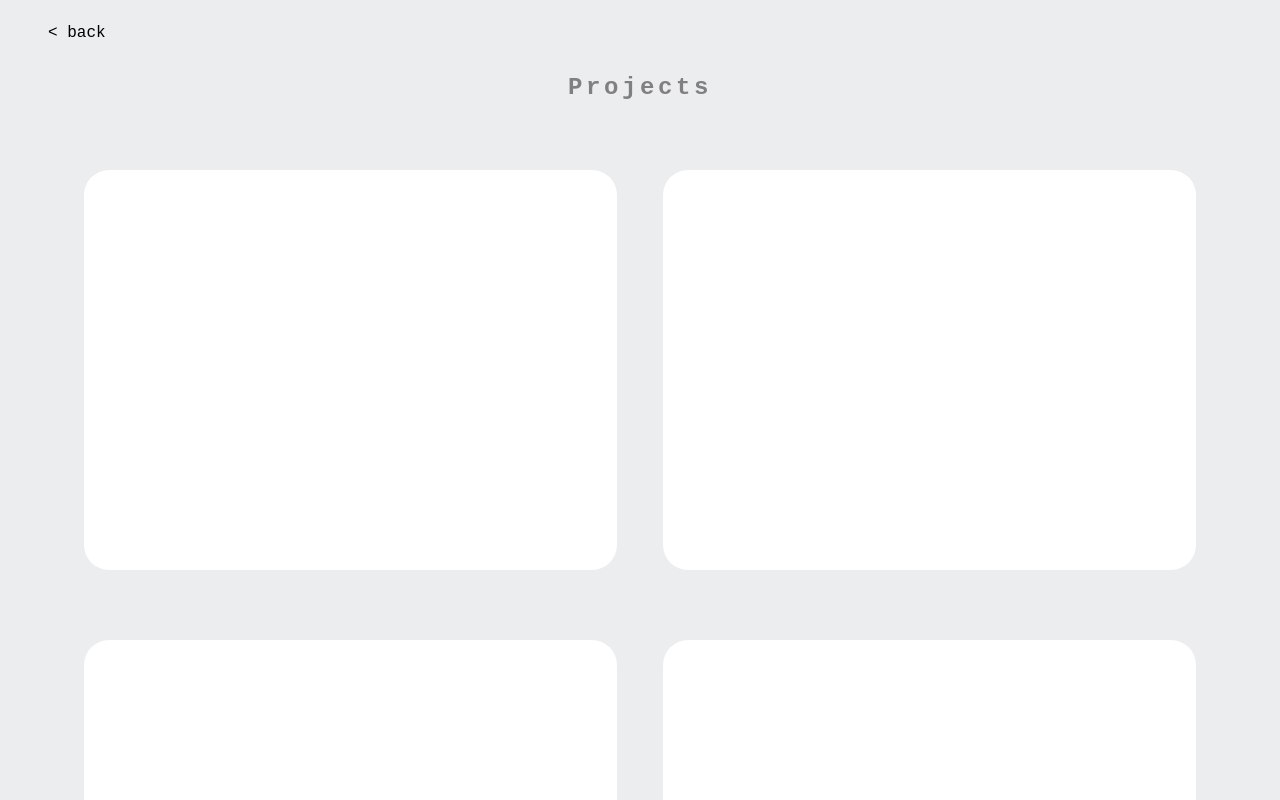
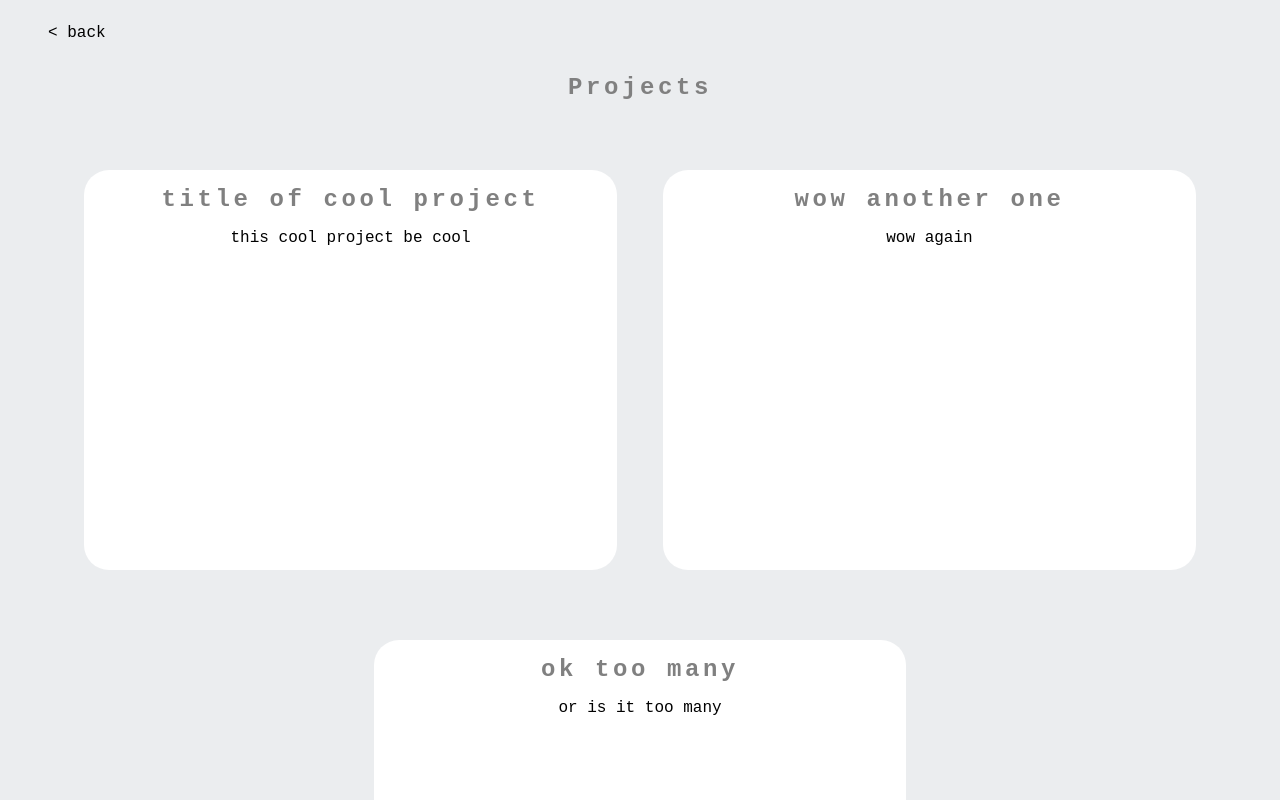
Before and after one commit to LizzieCamp/Portfolio, a React (Create React App) app in the folder elizabeth-portfolio/: page /projects in a window 1280 px wide. Shown: the top 800 px of the page. Built offline with nearby package versions, Linux system fonts and the light colour scheme.

Commit message:
feat: add projects array and map through

```diff
--- a/elizabeth-portfolio/src/pages/Projects.jsx
+++ b/elizabeth-portfolio/src/pages/Projects.jsx
@@ -2,17 +2,29 @@ import React from "react";
 import "../Styles/styles";
 import Back from "../components/BackButton";
 import Card from "../components/Card";
+
+const projects = [{
+  title: "title of cool project",
+  content: "this cool project be cool"
+},
+{
+  title: "wow another one",
+  content: "wow again"
+},
+{
+  title: "ok too many",
+  content: "or is it too many"
+}];
+
 const Projects = () => {
   return (
     <div className="margins">
       <Back />
-        <h1> Projects </h1>
+      <h1> Projects </h1>
       <div className="content">
-        <Card />
-        <Card />
-        <Card />
-        <Card />
-
+        {projects.map((project, title) => (
+          <Card key={title} index={title} {...project} />
+        ))}
       </div>
     </div>
   );
```
